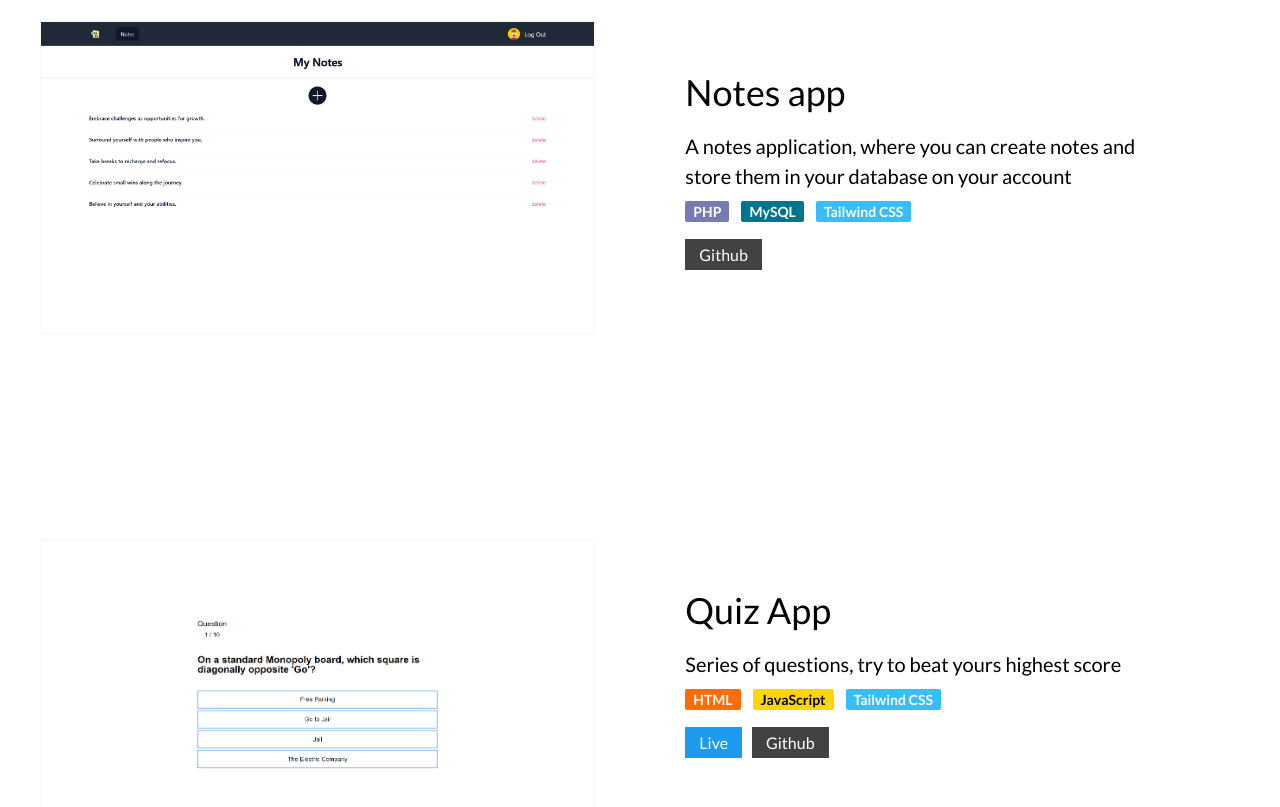
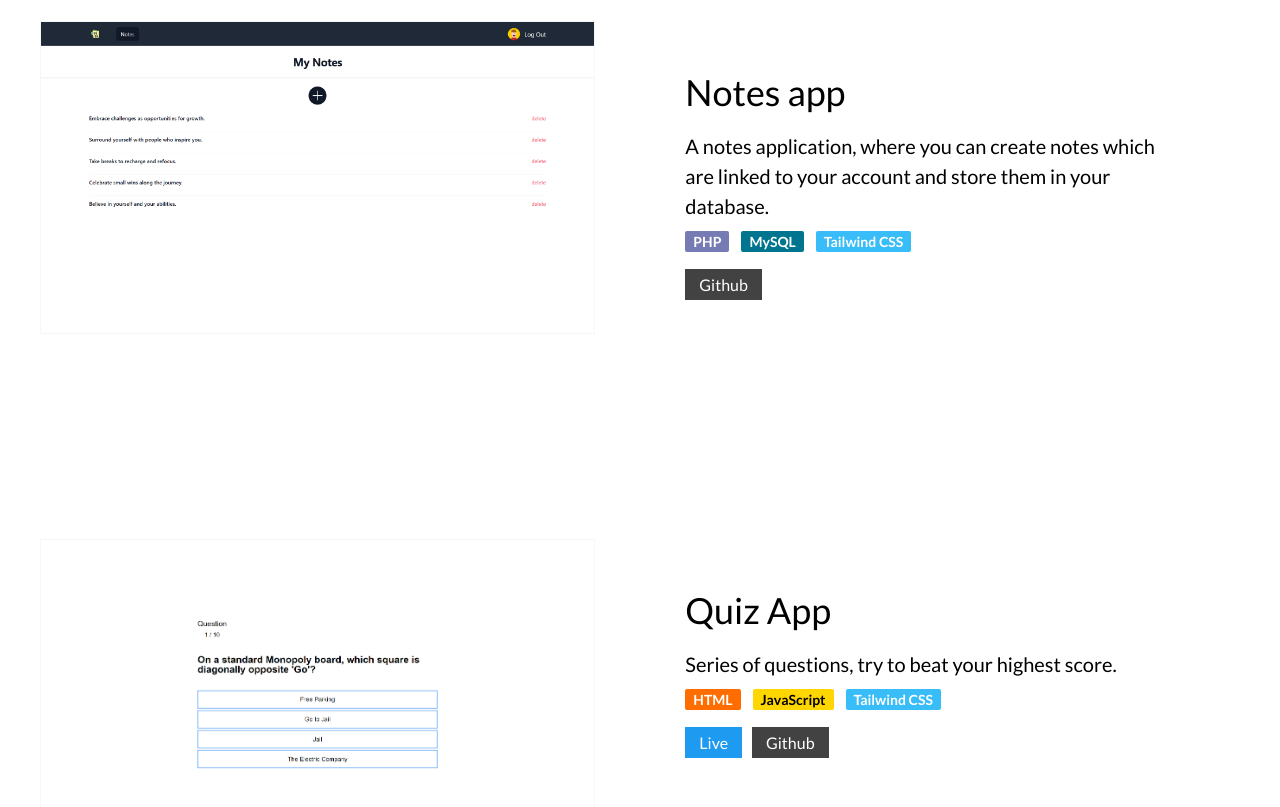
Before and after one commit to subinho/portfolio-2024, a React (Vite) app: page / in a window 1280 px wide. Shown: the part 1040-1847 px from the top of the page. Built offline with nearby package versions, Linux system fonts and the light colour scheme.

Commit message:
corrected grammar

```diff
--- a/src/assets/data/projectData.ts
+++ b/src/assets/data/projectData.ts
@@ -6,7 +6,7 @@ const projectData: ProjectProps[] = [
     id: 1,
     image: notes,
     heading: 'Notes app',
-    desc: 'A notes application, where you can create notes and store them in your database on your account',
+    desc: 'A notes application, where you can create notes which are linked to your account and store them in your database.',
     badges: [
       { name: 'PHP', bgColor: '#777BB3', color: '#fff' },
       { name: 'MySQL', bgColor: '#00758F', color: '#fff' },
@@ -20,7 +20,7 @@ const projectData: ProjectProps[] = [
     id: 2,
     image: quiz_app,
     heading: 'Quiz App',
-    desc: 'Series of questions, try to beat yours highest score',
+    desc: 'Series of questions, try to beat your highest score.',
     badges: [
       { name: 'HTML', bgColor: '#ff6d00', color: '#fff' },
       { name: 'JavaScript', bgColor: '#ffd600', color: '#000' },
```
